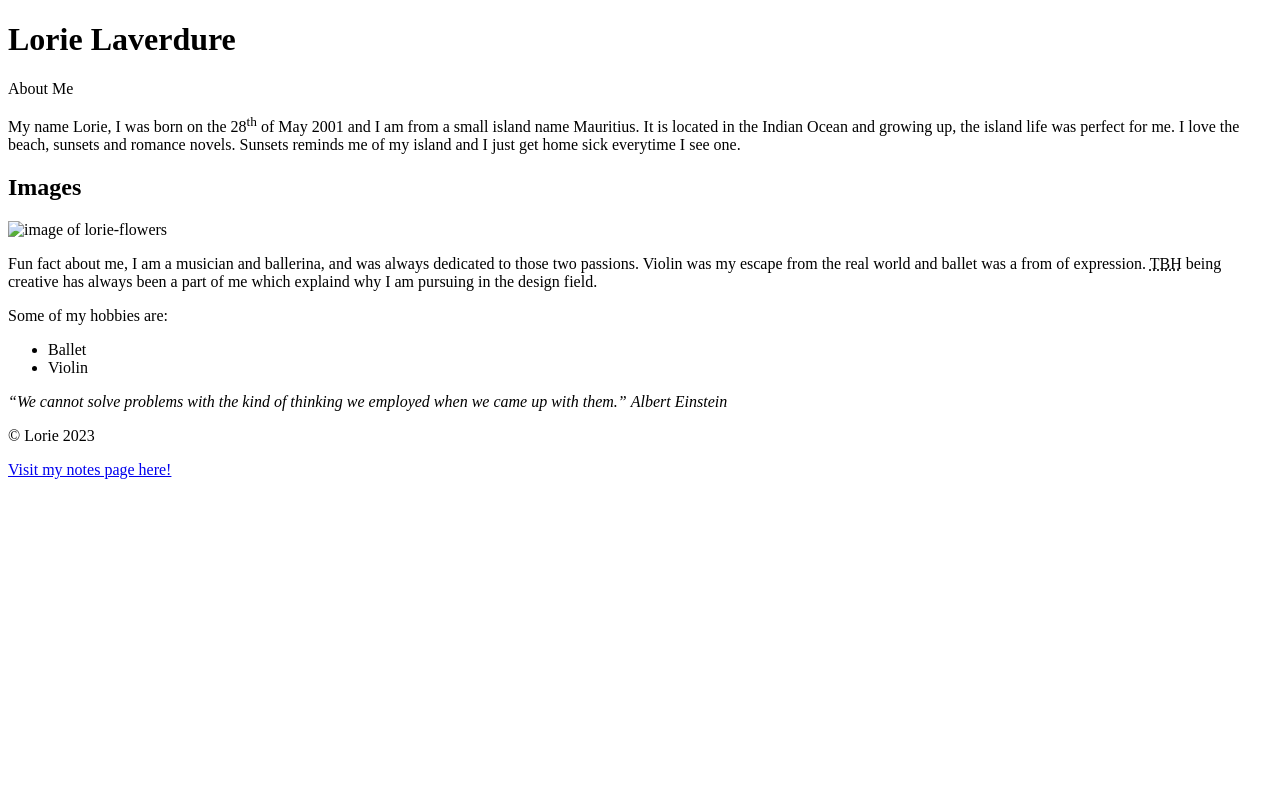
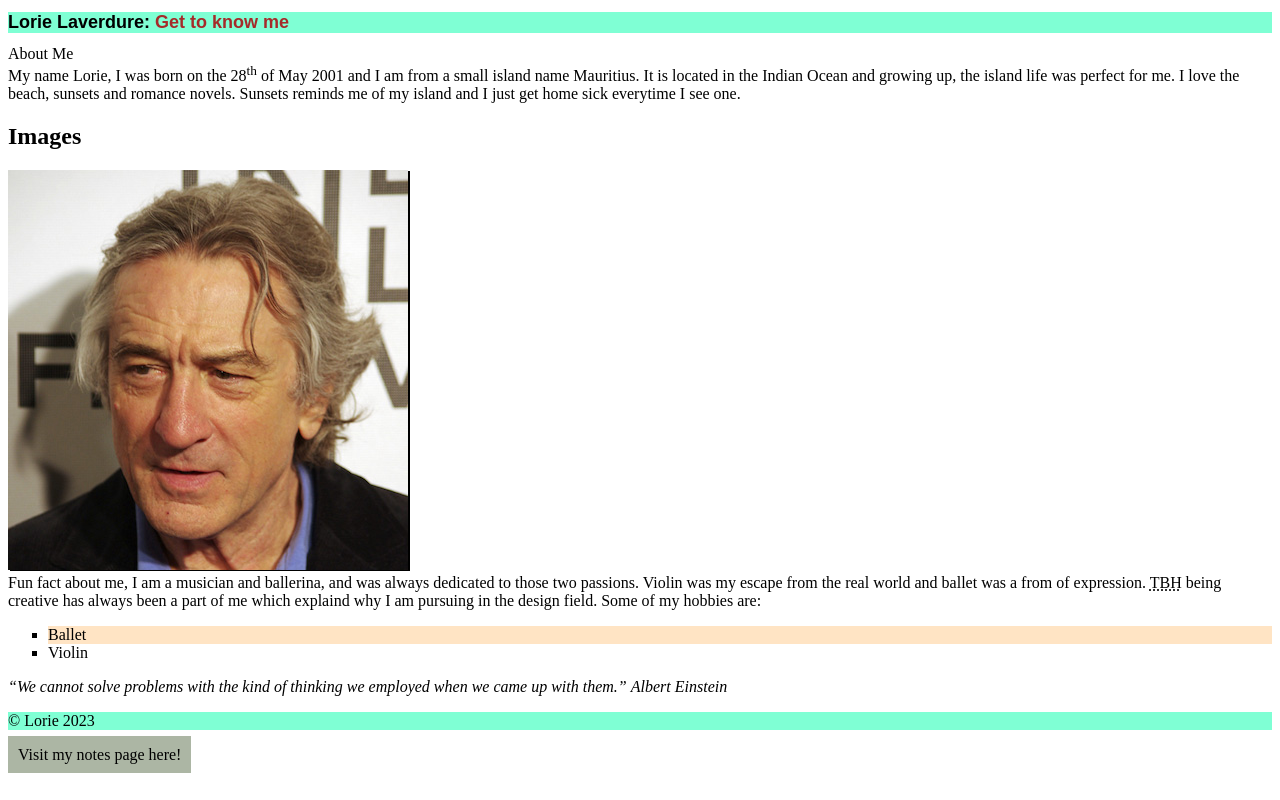
Before and after one commit to lave0216/lave0216.github.io, a plain HTML site: page html-assignment/index.html in a window 1280 px wide. Drawn offline with Linux system fonts and the light colour scheme.

Commit message:
html.assignment

```diff
--- /dev/null
+++ b/html-assignment/css/style.css
@@ -0,0 +1,44 @@
+h1{
+    font-family: Arial, Helvetica, sans-serif ;
+    font-size: 18px;
+    background-color: aquamarine;
+}
+
+header{
+    background-color: aquamarine ;
+}
+
+p{
+    background-color: aquamarine;
+}
+
+.site-title{
+    color: brown ;
+}
+
+.my-image{
+    color: #000;
+    text-decoration: none;
+    background-color: #fff;
+    padding: 0px;
+    border: 0px solid #000;
+    box-shadow: 2px 1px;
+}
+
+li:nth-child(Odd){
+    background-color: bisque;
+}
+
+a{
+    color: #000;
+    text-decoration:  none;
+    background-color: rgb(172, 182, 164);
+    padding: 10px;
+    border: 2px #000
+}
+
+a:hover{
+    color: rgb(172, 182, 164;
+    text-decoration: none;
+    background-color: #b55b5b;
+}
--- a/html-assignment/index.html
+++ b/html-assignment/index.html
@@ -5,31 +5,30 @@
     <meta http-equiv="X-UA-Compatible" content="IE=edge">
     <meta name="viewport" content="width=device-width, initial-scale=1.0">
     <title>HTML</title>
-    <link rel="stylesheet" href="notes.html">
+    <link rel="stylesheet" href="css/style.css ">
 
 </head>
     <body>
-    <h1> Lorie Laverdure </h1>
+    <h1> Lorie Laverdure: <span class="site-title">Get to know me</span> </h1>
     <article>About Me</article>
-    <p>
+    <p1>
         My name Lorie, I was born on the 28<sup>th</sup> of May 2001 and I am from a small island name Mauritius. It is located in the Indian Ocean and growing up, the island life was perfect for me.
         I love the beach, sunsets and romance novels. Sunsets reminds me of my island and I just get home sick everytime I see one.
-    </p>
+    </p1>
 
     <section>
       <h2>Images</h2>
-
-      <img src="image/lorie-flowers.jpg" alt="image of lorie-flowers">
+      <img class="my-image" src="image/robert-de-niro.jpeg" alt="image of palm trees">
 
     </section>
 
-    <p> Fun fact about me, I am a musician and ballerina, and was always dedicated to those two passions. Violin was my escape from the real world and
+    <p2> Fun fact about me, I am a musician and ballerina, and was always dedicated to those two passions. Violin was my escape from the real world and
         ballet was a from of expression. <abbr title="to be honest">TBH</abbr> being creative has always been a part of me which explaind why I am pursuing in the design field.
-    </p>
+    </p2>
 
-   <p>Some of my hobbies are:</p>
+   <p3>Some of my hobbies are:</p3>
 
-    <ul>
+    <ul style="list-style:square;">
     <li>Ballet</li>
     <li>Violin</li>
     </ul>
```
Also changed, not shown: html-assignment/image/lorie-flowers.jpg (deleted), html-assignment/image/robert-de-niro.jpeg (added), 3 other files.
